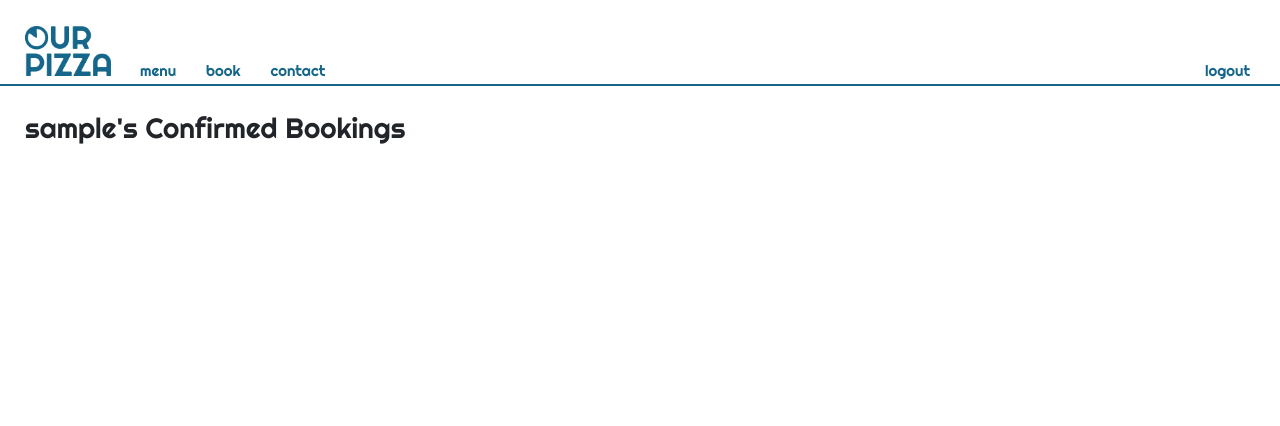
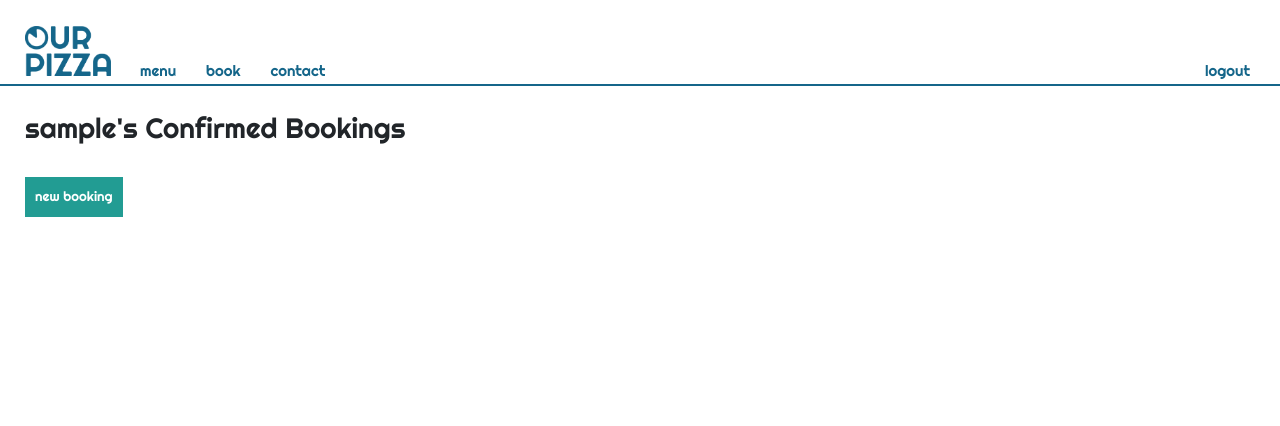
Before and after one commit to Rhesmika/our-pizza, a Django app: page / in a window 1280 px wide. Shown: the top 426 px of the page. Run offline with Django 3.2, Linux system fonts and the light colour scheme; the visitor is signed in with stand-in values (Sample User, id 1); data that the repository does not hold is empty; some libraries are stand-ins or nearby versions.

Commit message:
add new booking button to bookings page

```diff
--- a/static/css/style.css
+++ b/static/css/style.css
@@ -68,8 +68,25 @@ header{
     padding: 25px;
 }
 
+.new-booking{
+    background-color: #229c93;
+    color: white;
+    padding: 10px;
+    font-size: smaller;
+}
+
+.new-booking:hover{
+    background-color: #15668a;
+    color: white;
+    padding: 10px;
+    font-size: smaller;
+}
+
+
 .container-fluid{
     text-align: center;
+    padding-left: 0px;
+    padding-right: 0px;
 }
 
 
@@ -78,7 +95,7 @@ header{
 }
 
 .conf-booking-content{
-    border: #eb8d8a solid 3px;
+    border: #e3463b solid 2px;
     padding: 20px;
     line-height: 10px;
 }
--- a/templates/bookings.html
+++ b/templates/bookings.html
@@ -6,7 +6,8 @@
 <h3>{{ user.get_username}}'s Confirmed Bookings</h3>
 <br>
 
-
+<div><button class="new-booking">new booking</button></div>
+<br>
 <div class="container-fluid">
     <div class="row">
         {% for booking in booking_list %}
```
